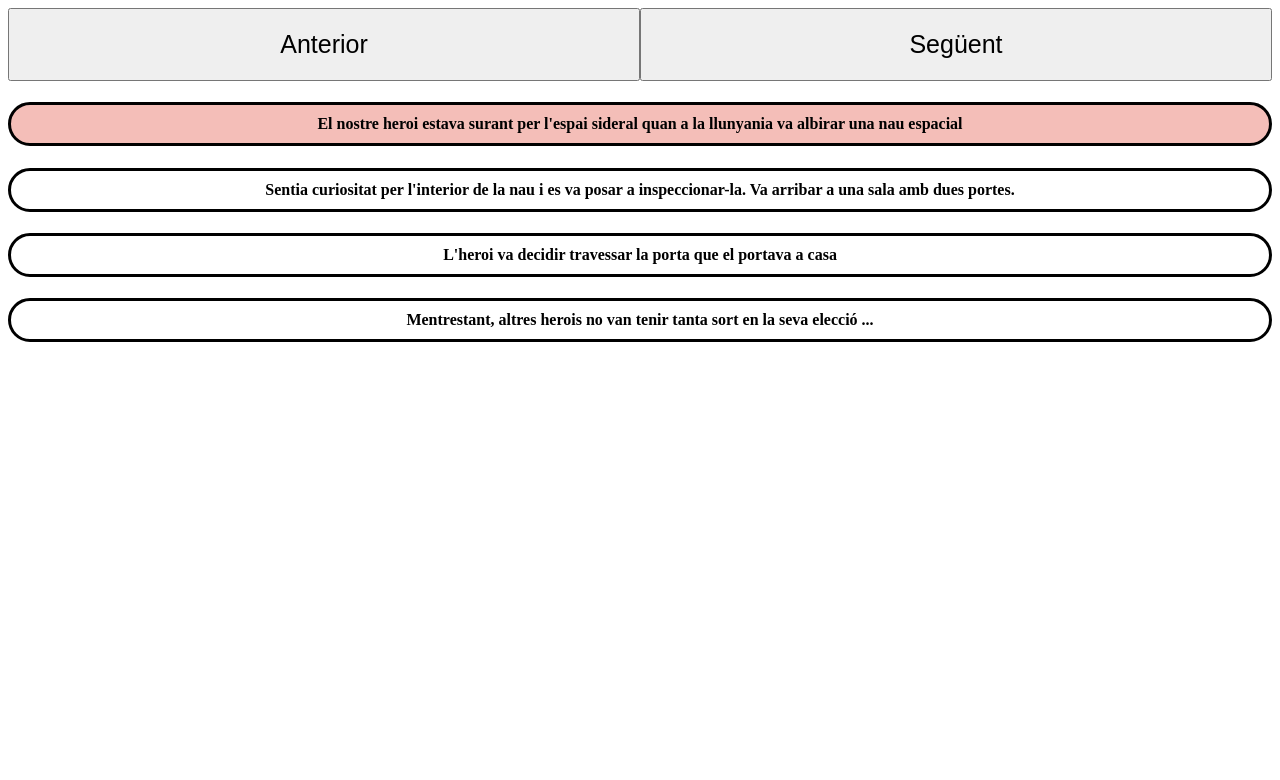
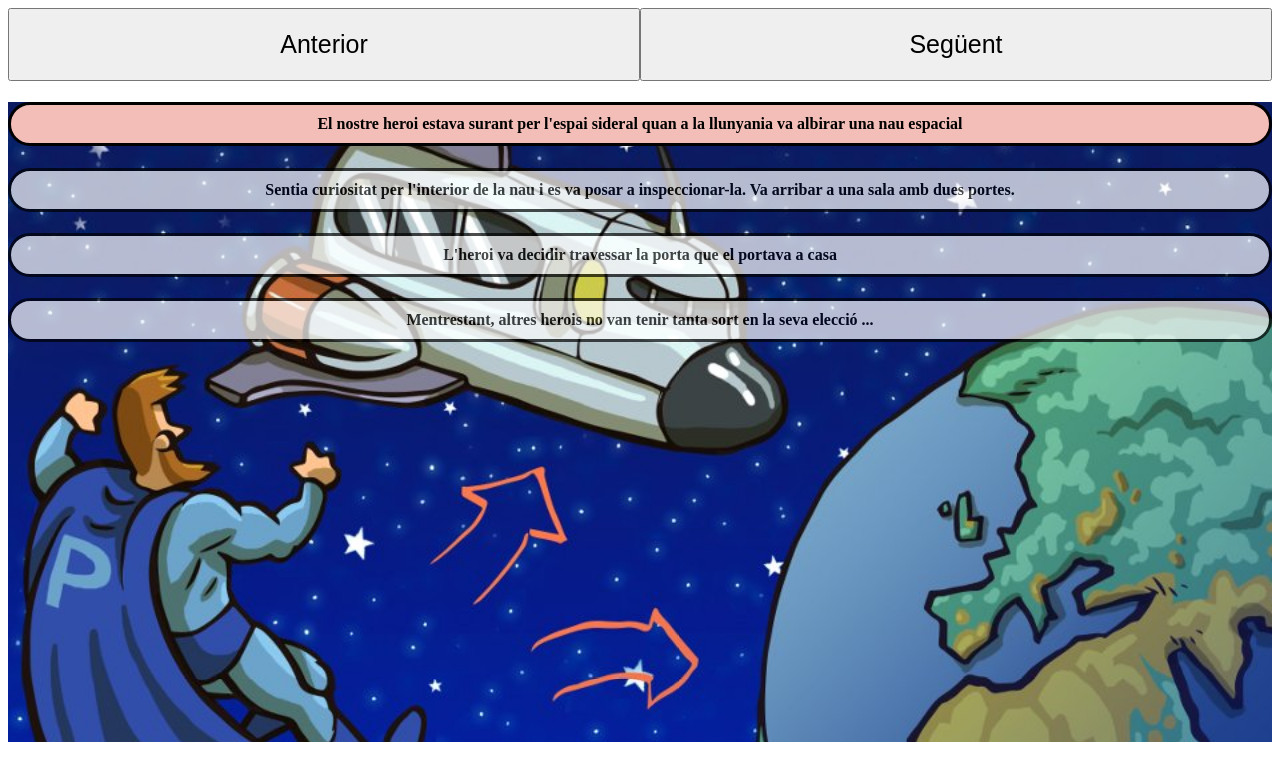
Before and after one commit to xvrmas/sprint-6, a Vue app: page / in a window 1280 px wide. Both pictures are taken after a click on the button "Iniciar". Shown: the top 780 px of the page. Built offline with nearby package versions, Linux system fonts and the light colour scheme.

Commit message:
Solucionat render imatges, pendent que el background ompli tot el fons

```diff
--- a/src/components/Escena.vue
+++ b/src/components/Escena.vue
@@ -1,6 +1,9 @@
 <template>
   <div v-if="condition">
-    <div>
+    <div
+      id="ImatgeFons"
+      :style="{ backgroundImage: `url(${llista[seleccionat].img})` }"
+    >
       <div
         v-for="(value, i) in llista"
         :key="i"
@@ -8,7 +11,6 @@
       >
         <h4>{{ value.text }}</h4>
       </div>
-      <div :style="fondo"></div>
     </div>
   </div>
 </template>
@@ -18,19 +20,7 @@
 export default {
   name: "Escena",
   props: ["llista", "seleccionat", "condition"],
-  data() {
-    return {
-      fondo: {
-        backgroundImage: "",
-        height: "200px",
-      },
-    };
-  },
-  methods: {
-    mostarImatge() {
-      this.fondo.backgroundImage = `url('@/assets/${seleccionat}.jpg')`;
-    },
-  },
+  data() {},
 };
 </script>
 
@@ -40,10 +30,18 @@ body {
   align-content: center;
   text-align: center;
 }
-
+#ImatgeFons {
+  background-position: center center;
+  background-attachment: fixed;
+  background-size:cover ;
+  height: 80vh;
+  /* width: auto; */
+  background-repeat: no-repeat;
+}
 h4 {
   border: solid;
-  background-color: rgb(255, 255, 255);
+  background-color: white;
+  opacity: 0.7;
   border-radius: 40px;
   padding: 10px;
 }
@@ -54,5 +52,6 @@ button {
 }
 .focus > h4 {
   background-color: rgb(244, 190, 184);
+  opacity: 1;
 }
 </style>
--- a/src/components/Home.vue
+++ b/src/components/Home.vue
@@ -1,19 +1,22 @@
 <template>
+  <div id="contenidor">
     <Botons
       @accio1="selectedItem1"
       @accio2="selectedItem2"
       :condition="condition"
     ></Botons>
-
     <Escena
       :llista="posts"
       :seleccionat="currentSentence"
       :condition="condition"
-  ></Escena>
+    >
+    </Escena>
+
     <div class="careta" v-if="!condition">
       <h2>Benviguts a la web de formació</h2>
       <br />
       <button class="boto-inici" @click="mostrar">{{ "Iniciar" }}</button>
+    </div>
   </div>
 </template>
 
@@ -28,15 +31,19 @@ export default {
       posts: [
         {
           text: `El nostre heroi estava surant per l'espai sideral quan a la llunyania va albirar una nau espacial`,
+          img: require("../assets/1.jpg"),
         },
         {
           text: "Sentia curiositat per l'interior de la nau i es va posar a inspeccionar-la. Va arribar a una sala amb dues portes.",
+          img: require("../assets/2.jpg"),
         },
         {
           text: "L'heroi va decidir travessar la porta que el portava a casa",
+          img: require("../assets/3.jpg"),
         },
         {
           text: "Mentrestant, altres herois no van tenir tanta sort en la seva elecció ...",
+          img: require("../assets/4.jpg"),
         },
       ],
       currentSentence: 0,
--- a/vue.config.js
+++ b/vue.config.js
@@ -3,8 +3,3 @@ module.exports = defineConfig({
   transpileDependencies: true,
   lintOnSave: false
 })
-module.exports = {
-  publicPath: process.env.NODE_ENV === 'production'
-    ? '/formacio/'
-    : '/'
-}
```
Also changed, not shown: 1 other file (tests, documents, lock files or other folders). Lines whose indentation alone changed are shown as unchanged.
